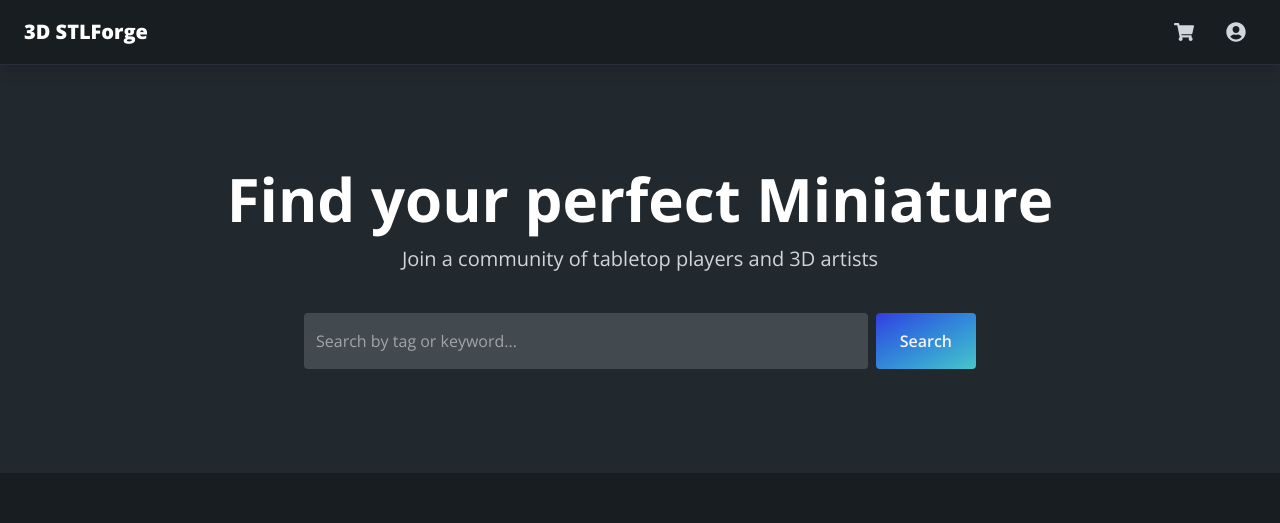
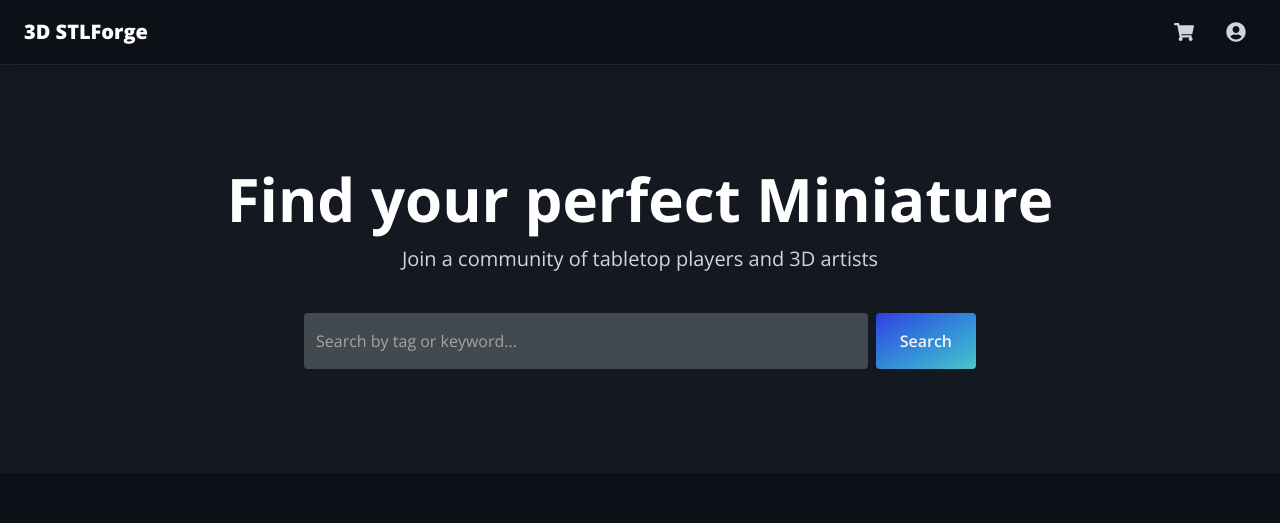
Before and after one commit to Kwintspiracy/STLFront, a Next.js app: page / in a window 1280 px wide. Shown: the top 523 px of the page. Built offline with nearby package versions, Linux system fonts and the light colour scheme.

Commit message:
New Theme

```diff
--- a/src/app/globals.css
+++ b/src/app/globals.css
@@ -16,18 +16,20 @@
   --color-primarybackground: #14142B;
   --color-secondarybackground: #262338; */
 
-    /* Theme B */
-  /* --color-primary: #139B8A;
-  --color-secondary: #F4F4F4;
-  --color-primarybackground: #14142B;
-  --color-secondarybackground: #262338; */
-
       /* Theme B */
-  --color-primary: #49C5C9;
+  /* --color-primary: #49C5C9;
   --color-secondary: #F4F4F4;
   --color-primarybackground: #181D22;
   --color-secondarybackground: #242C32;
-  --color-cardbackground: #0F1517;
+  --color-cardbackground: #0F1517; */
+
+        /* Theme C */
+  --color-primary: #49C5C9;
+  --color-secondary: #F4F4F4;
+  --color-primarybackground: #0D1117;
+  --color-secondarybackground: #151B23;
+  --color-cardbackground: #151B23;
+
 
   /* custom font */
   --font-heading: "Open Sans", sans-serif;
```
